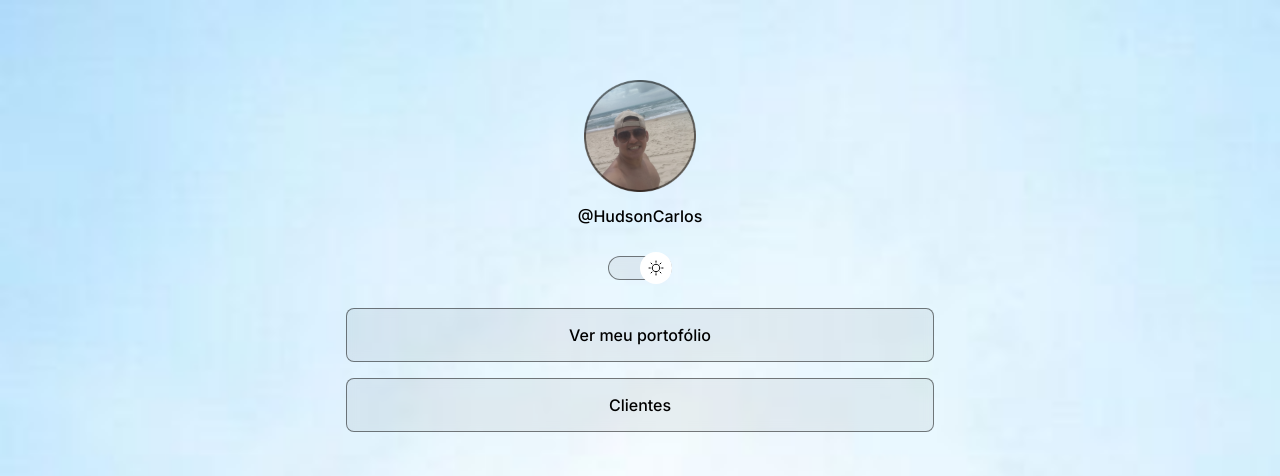
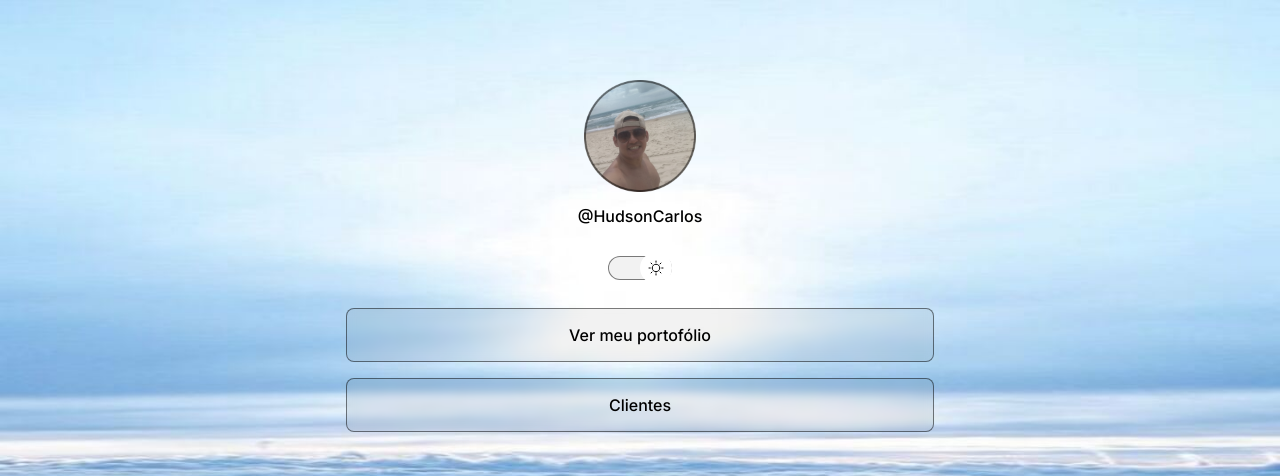
Before and after one commit to hudsoncarlos-dev/Link, a plain HTML site: page index.html in a window 1280 px wide. Shown: the top 476 px of the page. Drawn offline with nearby package versions, Linux system fonts and the light colour scheme.

Commit message:
Change background based on media queries

```diff
--- a/style.css
+++ b/style.css
@@ -11,6 +11,8 @@ background-position: center; centralizar imagem
 background-size: cover; completa a imagem na tela totalmente
 */
   background: var(--bg-url) no-repeat top center/cover;
+  height: 100vh; /* viewport height é para que o background fique visivel em toda
+  area da tela, ou viewport */
 }
 :root {
   --text-color: white; /* criar cores padroes em todo o codigo */
@@ -151,3 +153,13 @@ ul li a:hover {
   border: 1.5px solid var(--text-color)
     /* comando para utilizar a variavel branco definida no inicio como root */;
 }
+/* media queries */
+
+@media (min-width: 700px) {
+  :root {
+    --bg-url: url(./assets/1desktop.jpg);
+  }
+  .light {
+    --bg-url: url(./assets/7desktop.jpg);
+  }
+}
```
